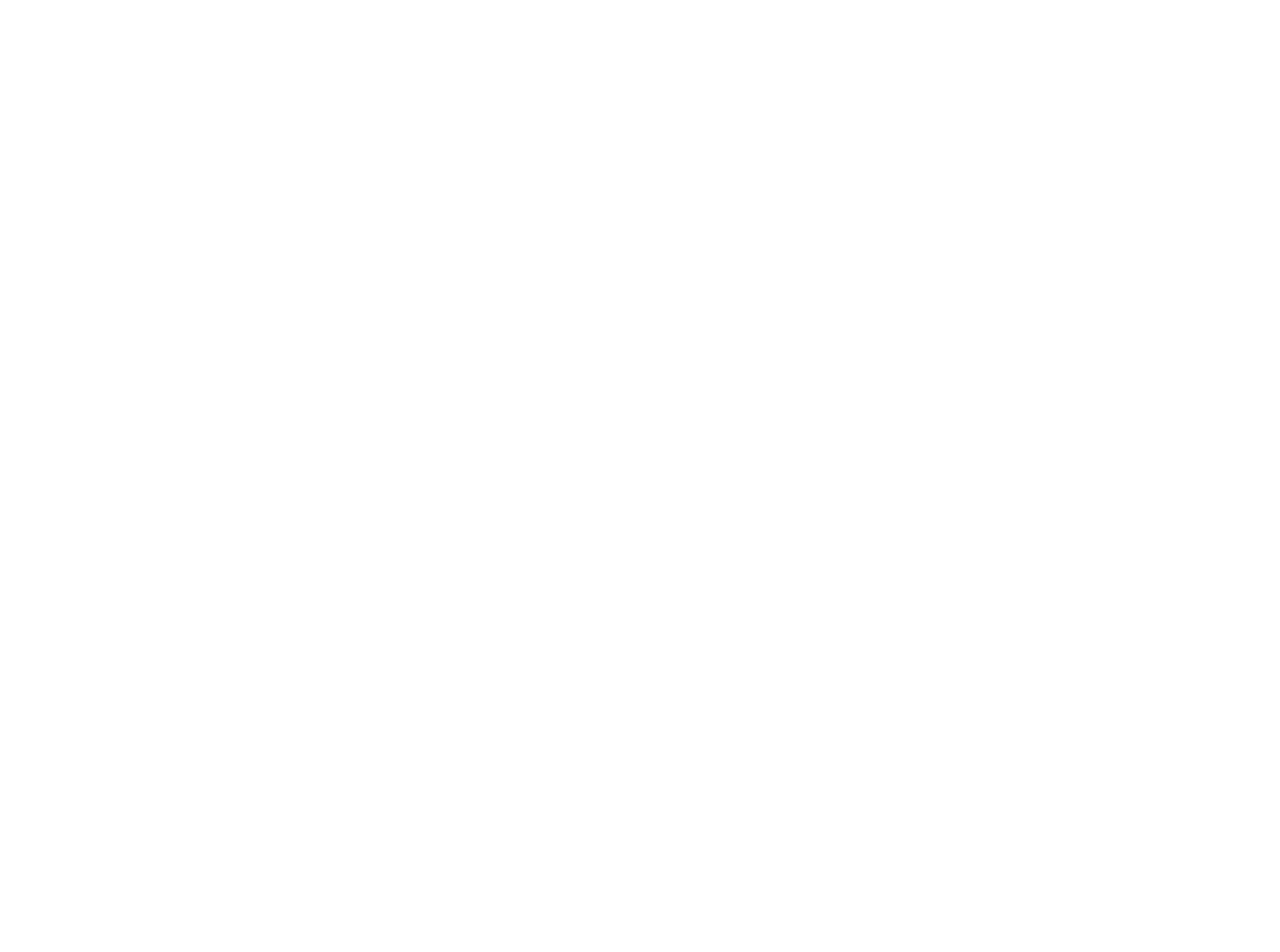
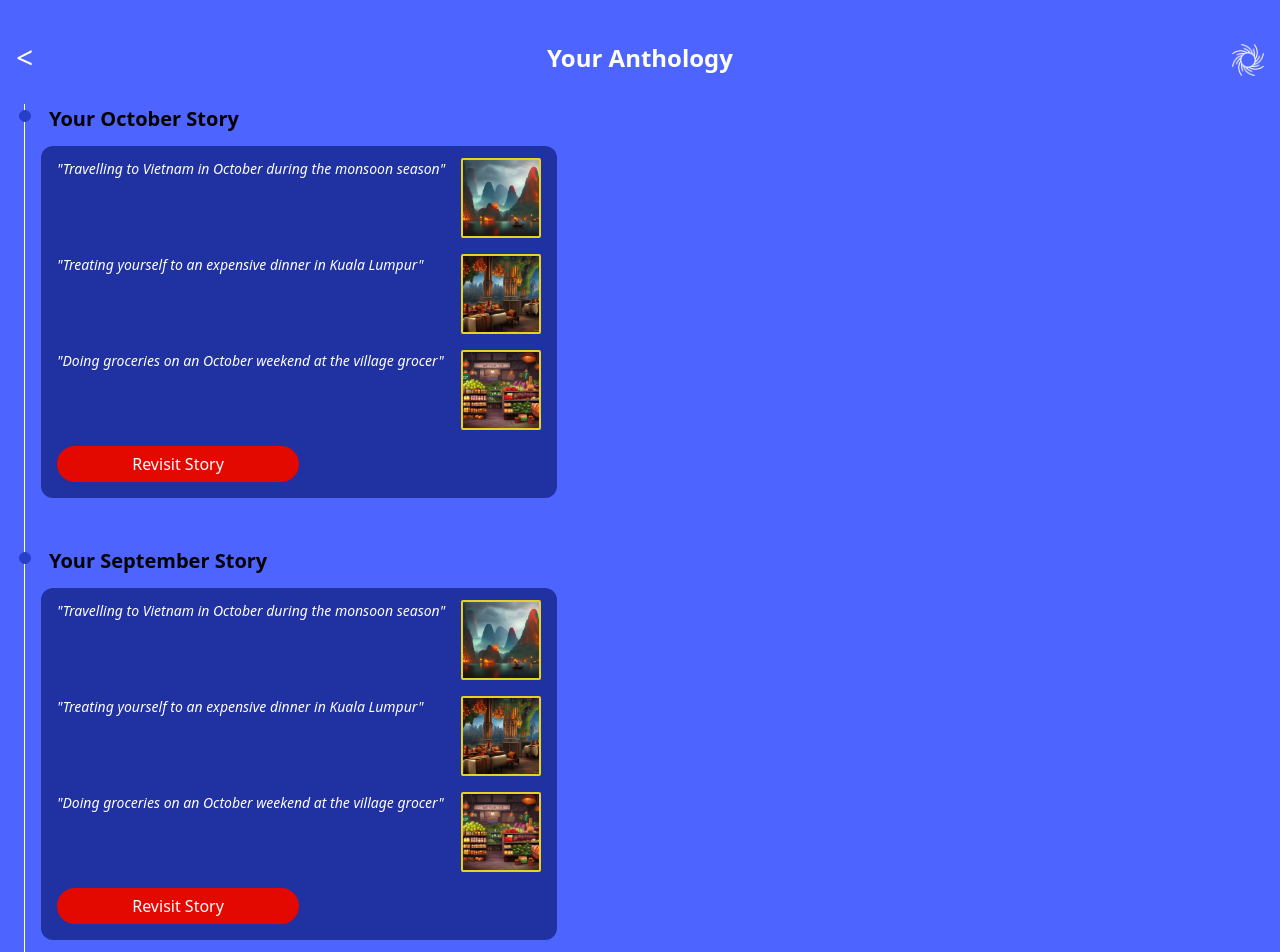
Before and after one commit to AndrewKzx/HLB-Hackathon-2022, a Nuxt app: page /story-of-you/anthology in a window 1280 px wide. Before the commit this address had no page. Shown: the top 952 px of the page. Before the commit the page ends 800 px from the top, so only its background shows below. Built offline with nearby package versions, Linux system fonts and the light colour scheme.

Commit message:
anthology

```diff
--- a/pages/index.vue
+++ b/pages/index.vue
@@ -77,6 +77,7 @@
     </div>
     </nuxt-link>
 
+
     <div name="Account Box">
       <div class="drop-shadow-md box-border border-solid border-2 ml-6 mr-6 rounded-lg mb-8 flex">
         <div class="flex col pt-6 pb-4 pl-4">
--- /dev/null
+++ b/pages/story-of-you/anthology.vue
@@ -0,0 +1,111 @@
+<template>
+  <div class="bg-hlb-primary-500 min-h-screen">
+
+    <div name="Your Anthology" class=" pl-4 pr-4 pb-3 flex justify-between">
+        <p class=" w-8 pt-10 flex-none text-3xl text-white"> < </p>
+        <h1 class="flex-initial text-center pt-10 text-white font-bold" style="font-size:24px">
+            Your Anthology
+        </h1>
+
+        <div class="pt-11">
+            <img class="flex-initial w-8 h-8" src="~/assets/img/Meta Icon.png" alt="">
+        </div>
+
+    </div>
+
+    <div class="pt-4 pr-4 pl-6">
+        <ol class="relative border-l border-white dark:border-white">
+            <li class="mb-10 ml-4">
+                <div class="absolute w-3 h-3 rounded-full mt-1.5 -left-1.5 border" style="background-color:#293EC7; border-color:#293EC7"></div>
+                <a href="#" class="inline-flex items-center focus:outline-none focus:ring-gray-200">
+
+                    <div name="Your October Story">
+                        <h1 class="mb-3 font-bold pl-2" style="font-color:#030B56; font-size:20px">Your October Story</h1>
+
+                        <div class="box-border x-2/3 rounded-xl mb-2 pt-3 pr-4 pb-2 pl-4" style="background-color: #2031A1">
+
+                            <div name="Travelling Box" class="flex justify-between italic">
+                                <p class=" text-white pr-4" style="font-size:14px">"Travelling to Vietnam in October during the monsoon season"</p>
+
+                                <img class="x-1/3 w-20 border-solid border-2 rounded-sm" style="border-color: #E5D221" src="~/assets/img/travel.webp" alt="">
+                            </div>
+
+                            <div name="Dinner Box" class="flex justify-between pt-4 italic">
+                                <p class=" text-white pr-4" style="font-size:14px">"Treating yourself to an expensive dinner in Kuala Lumpur"</p>
+
+                                <img class="x-1/3 w-20 border-solid border-2 rounded-sm" style="border-color: #E5D221" src="~/assets/img/dinner.webp" alt="">
+                            </div>
+
+                            <div name="Travelling Box" class="flex justify-between pt-4 italic">
+                                <p class=" text-white pr-4" style="font-size:14px">"Doing groceries on an October weekend at the village grocer"</p>
+
+                                <img class="x-1/3 w-20 border-solid border-2 rounded-sm" style="border-color: #E5D221" src="~/assets/img/groceries.webp" alt="">
+                            </div>
+
+                            <nuxt-link to="groceries">
+                                <div name="Revisit Story" class="box-border mt-4 w-1/2 h-9 rounded-full mb-2 flex justify-center items-center" style="background-color: #E30900">
+
+                                    <h1 class="text-white text-center font-light">
+                                        Revisit Story
+                                    </h1>
+                                </div>
+                            </nuxt-link>
+                        </div>
+                    </div>
+                </a>
+            </li>
+            <li class="mb-10 ml-4">
+                <div class="absolute w-3 h-3 bg-gray-200 rounded-full mt-1.5 -left-1.5 border border-white" style="background-color:#293EC7; border-color:#293EC7"></div>
+                <a href="#" class="inline-flex items-center focus:outline-none focus:ring-gray-200">
+
+                    <div name="Your September Story" class="pb-2">
+                        <h1 class="mb-3 font-bold pl-2" style="font-color:#030B56; font-size:20px">Your September Story</h1>
+
+                        <div class="box-border x-2/3 rounded-xl mb-2 pt-3 pr-4 pb-2 pl-4" style="background-color: #2031A1">
+
+                            <div name="Travelling Box" class="flex justify-between italic">
+                                <p class=" text-white pr-4" style="font-size:14px">"Travelling to Vietnam in October during the monsoon season"</p>
+
+                                <img class="x-1/3 w-20 border-solid border-2 rounded-sm" style="border-color: #E5D221" src="~/assets/img/travel.webp" alt="">
+                            </div>
+
+                            <div name="Dinner Box" class="flex justify-between pt-4 italic">
+                                <p class=" text-white pr-4" style="font-size:14px">"Treating yourself to an expensive dinner in Kuala Lumpur"</p>
+
+                                <img class="x-1/3 w-20 border-solid border-2 rounded-sm" style="border-color: #E5D221" src="~/assets/img/dinner.webp" alt="">
+                            </div>
+
+                            <div name="Travelling Box" class="flex justify-between pt-4 italic">
+                                <p class=" text-white pr-4" style="font-size:14px">"Doing groceries on an October weekend at the village grocer"</p>
+
+                                <img class="x-1/3 w-20 border-solid border-2 rounded-sm" style="border-color: #E5D221" src="~/assets/img/groceries.webp" alt="">
+                            </div>
+
+                            <nuxt-link to="groceries">
+                                <div name="Revisit Story" class="box-border mt-4 w-1/2 h-9 rounded-full mb-2 flex justify-center items-center" style="background-color: #E30900">
+
+                                    <h1 class="text-white text-center font-light">
+                                        Revisit Story
+                                    </h1>
+                                </div>
+                            </nuxt-link>
+                        </div>
+                    </div>
+
+
+                </a>
+            </li>
+        </ol>
+    </div>
+  </div>
+</template>
+
+<script>
+export default {
+
+}
+</script>
+
+<style>
+
+</style>
```
Also changed, not shown: assets/img/Meta Icon.png (added).
